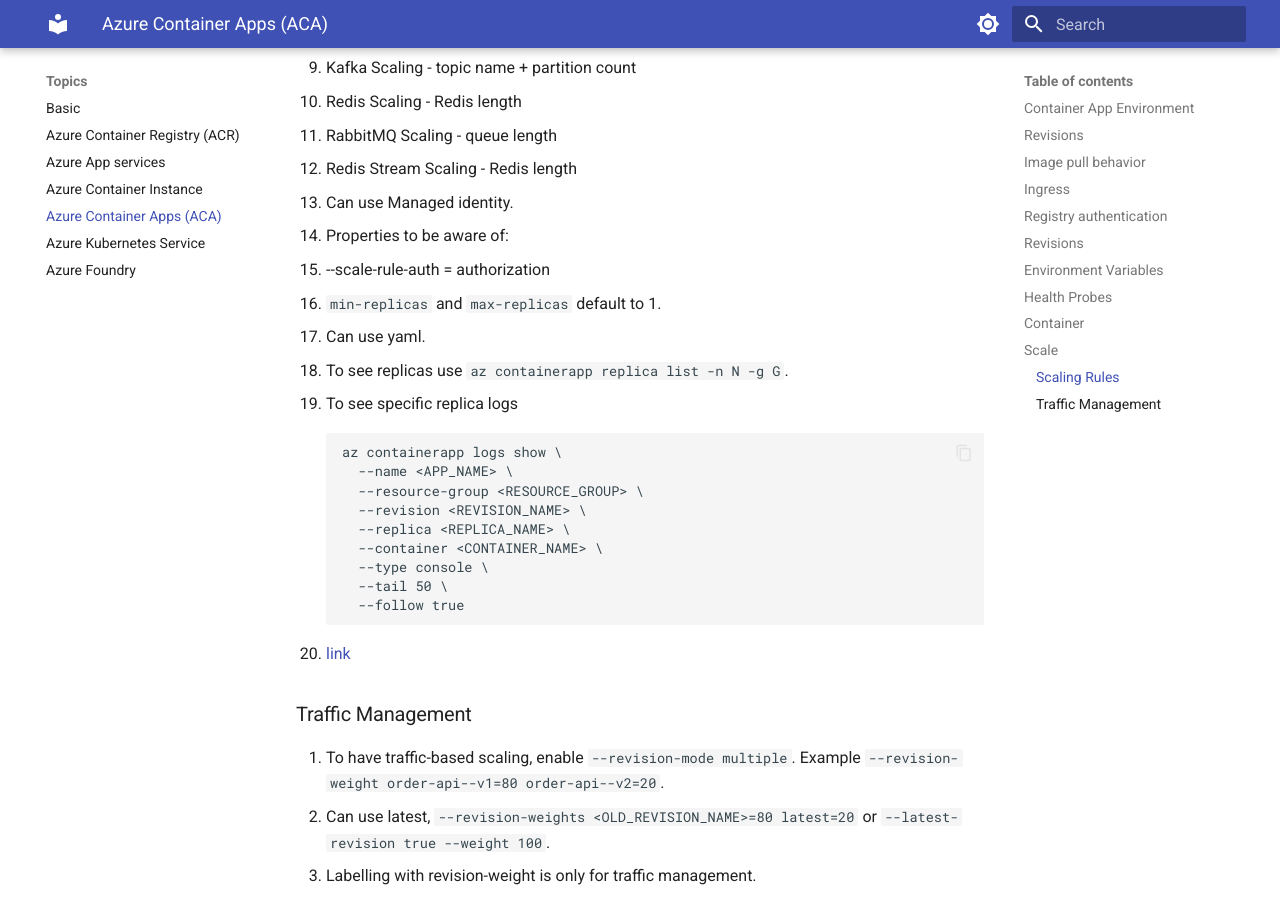
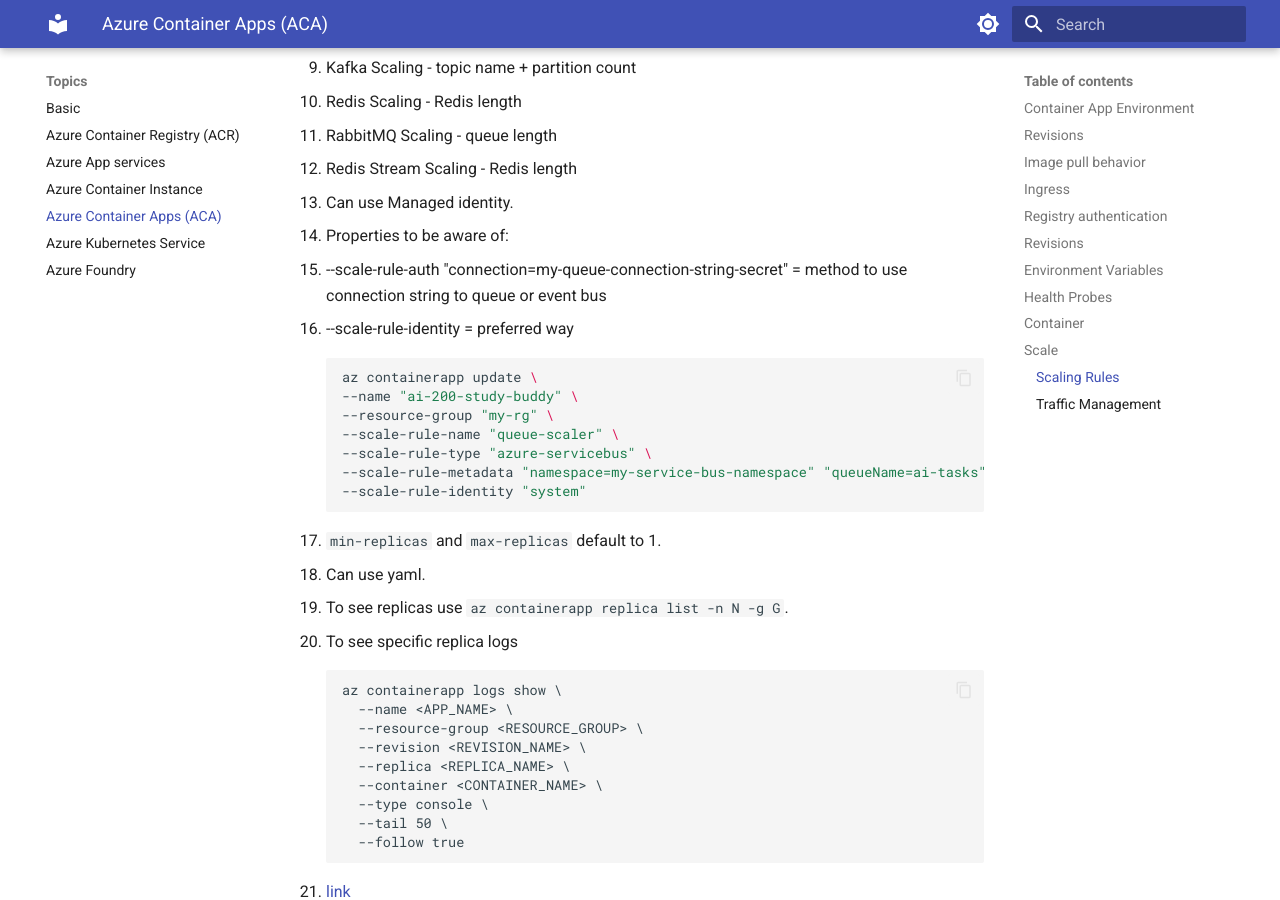
Before and after one commit to yoonghan/AI-Cloud-Developer, an MkDocs documentation site: the page built from docs/AzureContainerApps.md, in a window 1280 px wide and 900 px high, scrolled down 5143 px. Built offline with MkDocs 1.6.1 and Material for MkDocs 9.7.7, drawn with Linux system fonts in a browser that asks for light colours.

Commit message:
Updates of containers and kubernetes.

````diff
--- a/docs/AzureContainerApps.md
+++ b/docs/AzureContainerApps.md
@@ -165,7 +165,17 @@
   - Redis Stream Scaling - Redis length
 2. Can use Managed identity.
 3. Properties to be aware of:
-  - --scale-rule-auth  = authorization
+  - --scale-rule-auth "connection=my-queue-connection-string-secret" = method to use connection string to queue or event bus
+  - --scale-rule-identity = preferred way
+  ```bash
+  az containerapp update \
+  --name "ai-200-study-buddy" \
+  --resource-group "my-rg" \
+  --scale-rule-name "queue-scaler" \
+  --scale-rule-type "azure-servicebus" \
+  --scale-rule-metadata "namespace=my-service-bus-namespace" "queueName=ai-tasks" "messageCount=10" \
+  --scale-rule-identity "system"
+  ```
   - `min-replicas` and `max-replicas` default to 1.
 4. Can use yaml.
 5. To see replicas use `az containerapp replica list -n N -g G`.
````
Also changed, not shown: docs/AzureContainerInstance.md (+1 -0 lines), docs/AzureKubernetes.md (+69 -1 lines).
